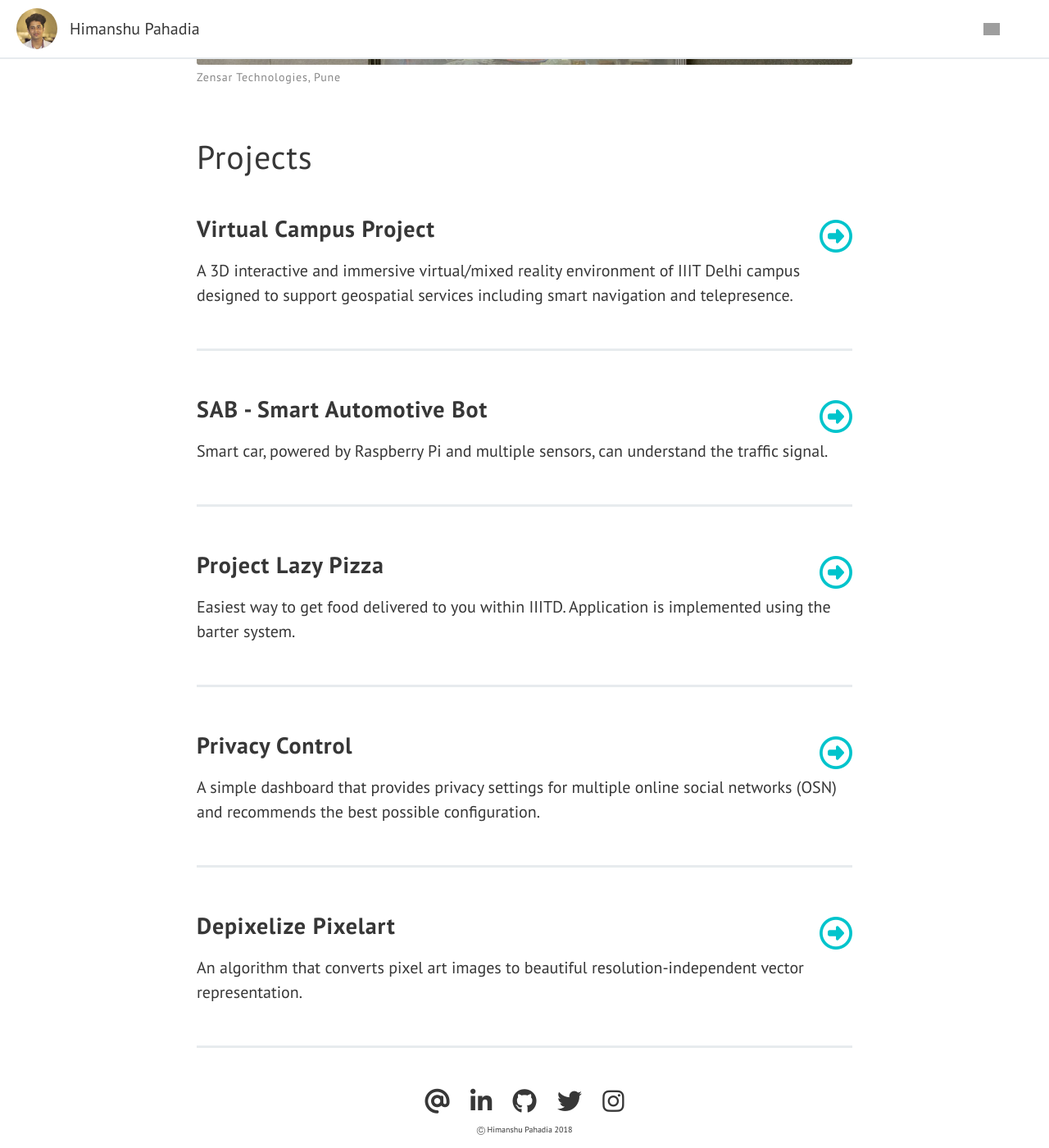
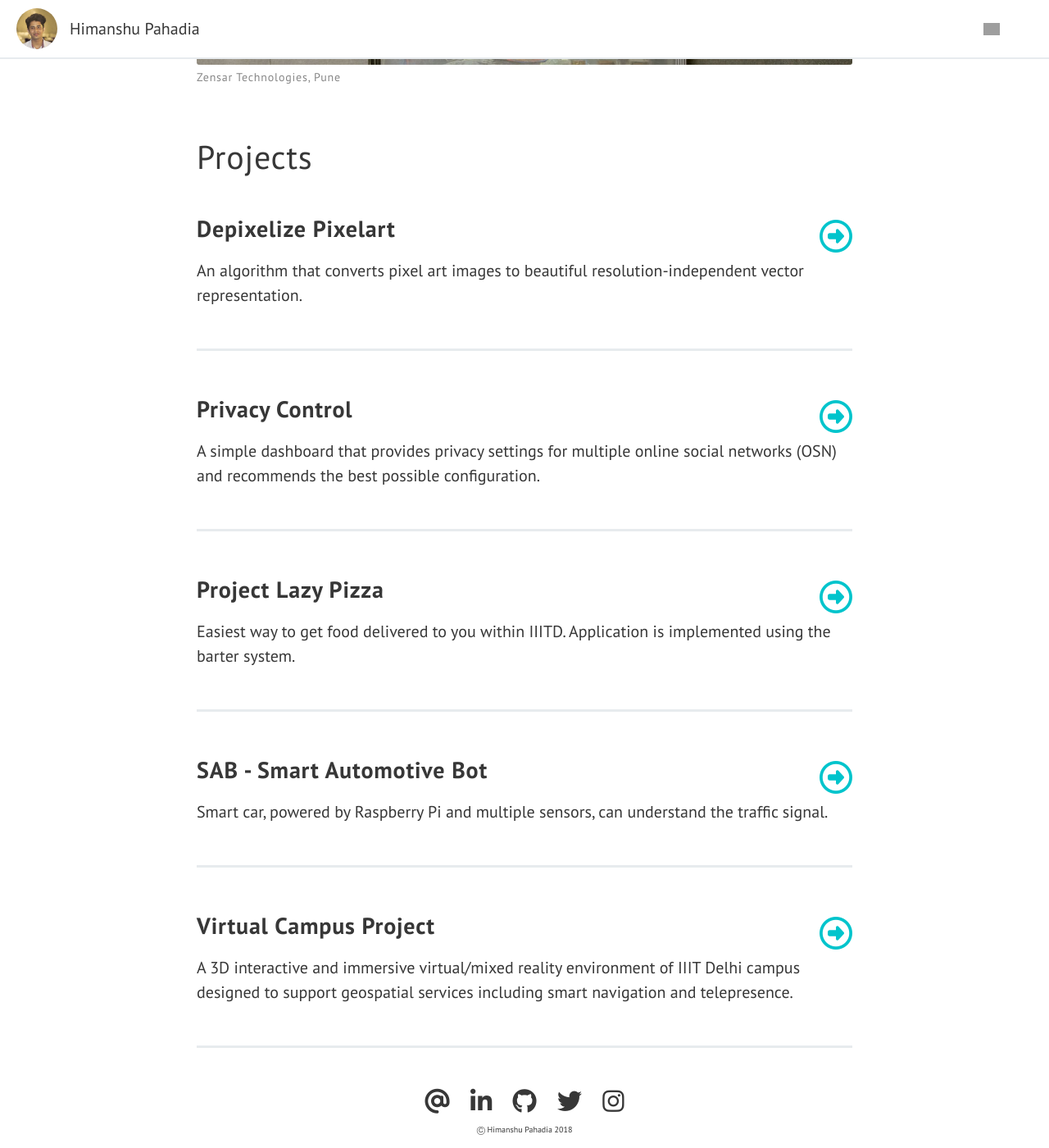
Before and after one commit to pahadiahimanshu/pahadiahimanshu.github.io, a Jekyll site: the page built from projects.html, in a window 1280 px wide and 1400 px high, scrolled down 368 px. Shown: the whole window at 82% size. Built offline with Jekyll 4.4.1, drawn with Linux system fonts in a browser that asks for light colours; nearby versions of some CDN libraries; library files that are not in the unit come from our copies; grey boxes are pictures that could not be loaded.

Commit message:
Moved projects from posts to collection projects, updated sitemap

```diff
--- a/_config.yml
+++ b/_config.yml
@@ -1,8 +1,8 @@
 # Site settings
 title: Himanshu Pahadia - Developer
 description: "I&#39;m a &amp; software developer."
-baseurl: ""
-# baseurl: /pahadiahimanshu
+# baseurl: ""
+baseurl: /pahadiahimanshu
 permalink: pretty
 # url: "http://pahadiahimanshu.github.io"
 
@@ -19,3 +19,8 @@
 exclude: ['README.md']
 _markdown: kramdown
 # theme: jekyll-theme-minimal
+
+collections:
+  projects:
+    output: true
+    permalink: /projects/:path/
--- a/index.html
+++ b/index.html
@@ -7,7 +7,7 @@
 	<div class="homepage">
 		<div class="homepage_profilecard">
 			<div class="profile-picture">
-				<img class="profile-picture-img" src="assets/img/himanshupahadia.jpg" alt="Himanshu Pahadia" />
+				<img class="profile-picture-img" src="{{site.baseurl}}/assets/img/himanshupahadia.jpg" alt="Himanshu Pahadia" />
 			</div>
 			<div class="profile">
 				<h1 class="profile-title">Himanshu Pahadia</h1>
@@ -18,7 +18,7 @@
 			<p>Hey, I'm a computer science undergraduate from IIIT Delhi, India. </p>
 			<p>I believe learning should never stop, which is why I keep exploring new programming languages, tools and technologies. I've acquired a variety of skills over the past years like web, android, java, virtual reality, computer graphics, 3D design, prototyping, user-experience and graphic design.</p>
 		</div>
-		<p class="alert">Blog will be live <a href="blog.html">here</a>.</p>
+		<p class="alert">Blog will be live <a href="{{site.baseurl}}/blog">here</a>.</p>
 
 		<!-- <div class="footer"> -->
 		{% include footer.html %}
--- a/projects.html
+++ b/projects.html
@@ -11,13 +11,13 @@
 			<section class="content__section" itemprop="articleBody">
 				<h1>Projects</h1>
 				<div class="content__list">
-					{% for project in site.categories.project %}
+					{% for project in site.projects %}
 						<a href="{{site.baseurl}}{{project.url}}">
 							<div class="content__list__item">
 								<article class="content" itemscope itemtype="http://schema.org/BlogPosting">
 									<!--
 									<figure class="content__image ">
-																<img class="content__image__img" src="assets/img/art-zensar.jpg" alt="">
+																	<img class="content__image__img" src="assets/img/art-zensar.jpg" alt="">
 
 									</figure>
 									-->
--- a/sitemap.xml
+++ b/sitemap.xml
@@ -13,6 +13,12 @@
 {% for page in site.pages %}
   {% if page.layout %}
   {% include sitemap-entry.xml entry=page %}
+  {% endif %}
+{% endfor%}
+
+{% for project in site.projects %}
+  {% if project.layout %}
+  {% include sitemap-entry.xml entry=project %}
   {% endif %}
 {% endfor%}
 <!-- created with Free Online Sitemap Generator www.xml-sitemaps.com -->
```
Also changed, not shown: _projects/depixelize-pixelart.md (renamed from _posts/projects/2018-05-18-depixelize-pixelart.md), _projects/privacy-control.md (renamed from _posts/projects/2018-05-18-privacy-control.md), _projects/project-lazy-pizza.md (renamed from _posts/projects/2018-05-18-project-lazy-pizza.md), _projects/sab.md (renamed from _posts/projects/2018-05-18-sab.md), _projects/virtual-campus-project.md (renamed from _posts/projects/2018-05-18-virtual-campus-project.md).
